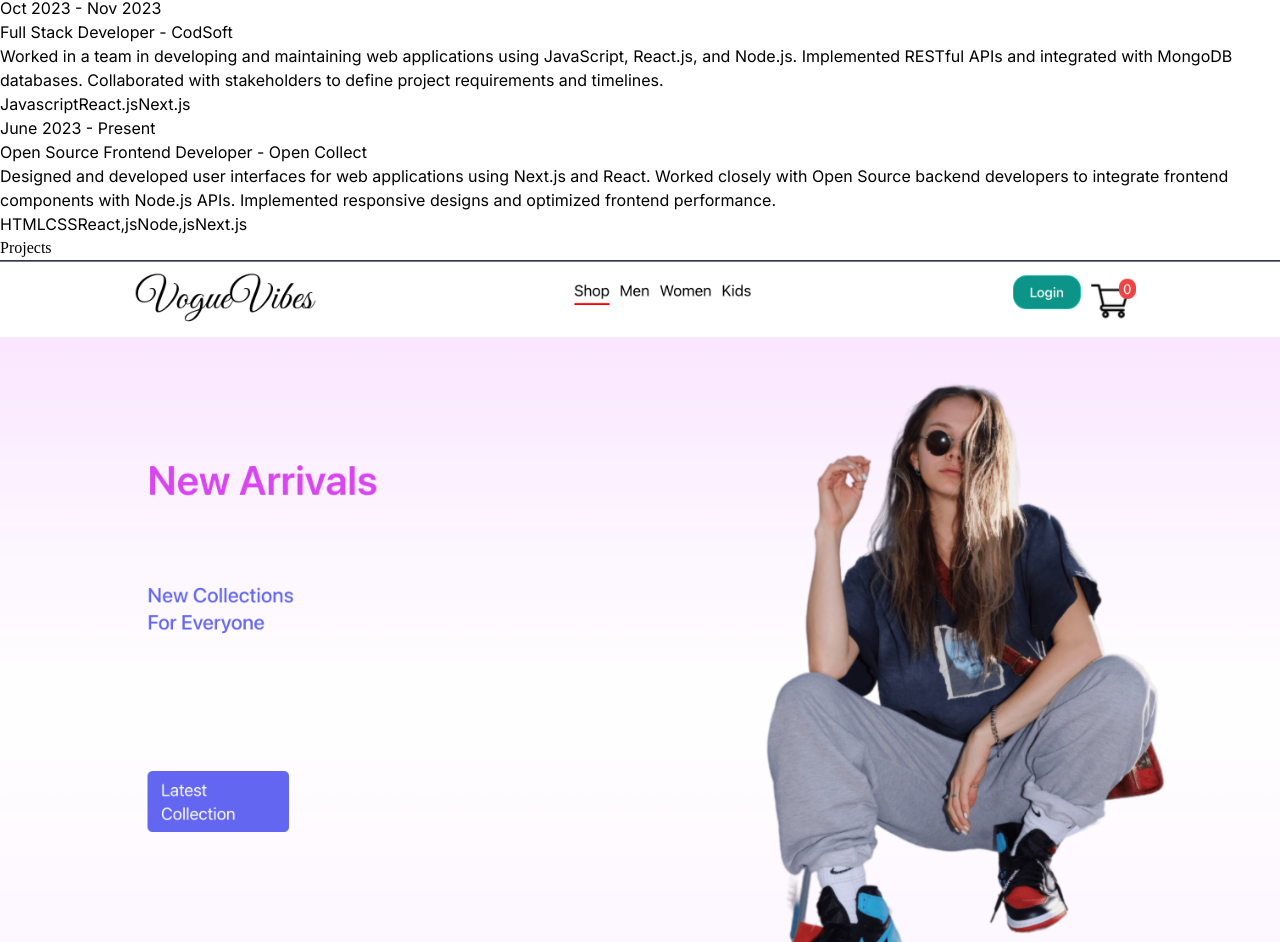
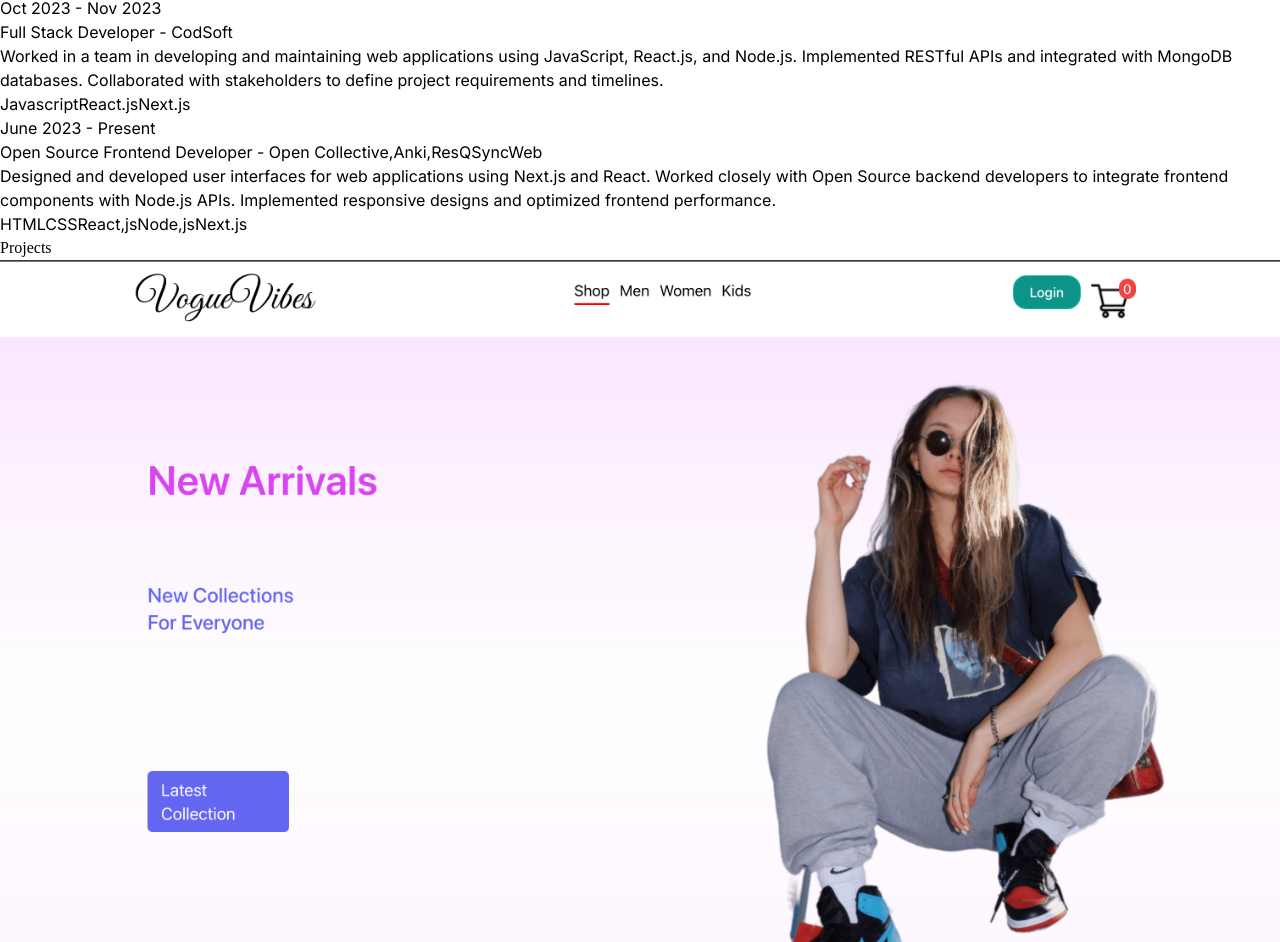
Before and after one commit to shrutigitte/portfolio, a React (Vite) app: page / in a window 1280 px wide. Shown: the part 995-1937 px from the top of the page. Built offline with nearby package versions, Linux system fonts and the light colour scheme; a web font is replaced by a local one.

Commit message:
Edited the email link

```diff
--- a/src/components/Contacts.jsx
+++ b/src/components/Contacts.jsx
@@ -13,7 +13,7 @@ const Contacts = () => {
         <motion.p whileInView={{opacity:1,x:0}} initial={{opacity:0,x:-100}} transition={{duration:1.5}}
         className="my-4 text-fuchsia-600 font-medium"> <span className="text-blue-500 font-normal">MobileNo:-</span> {CONTACT.phoneNo}
         </motion.p>
-        <a href="#" className="text-fuchsia-600 font-medium border-b border-fuchsia-600"> <span className="font-normal text-blue-500 border-none" >email:-</span> {CONTACT.email}</a>
+        <a href="mailto:shrutigitte@gmail.com" target="_blank" className="text-fuchsia-600 font-medium border-b border-fuchsia-600"> <span className="font-normal text-blue-500 border-none" >email:-</span> {CONTACT.email}</a>
       </div>
     </div>
   );
--- a/src/constants/index.js
+++ b/src/constants/index.js
@@ -17,7 +17,7 @@ export const EXPERIENCES = [
   {
     year: "June 2023 - Present",
     role: " Open Source Frontend Developer",
-    company: "Open Collect",
+    company: "Open Collective,Anki,ResQSyncWeb",
     description: `Designed and developed user interfaces for web applications using Next.js and React. Worked closely with Open Source backend developers to integrate frontend components with Node.js APIs. Implemented responsive designs and optimized frontend performance.`,
     technologies: ["HTML", "CSS", "React,js","Node,js","Next.js"],
   },
```
